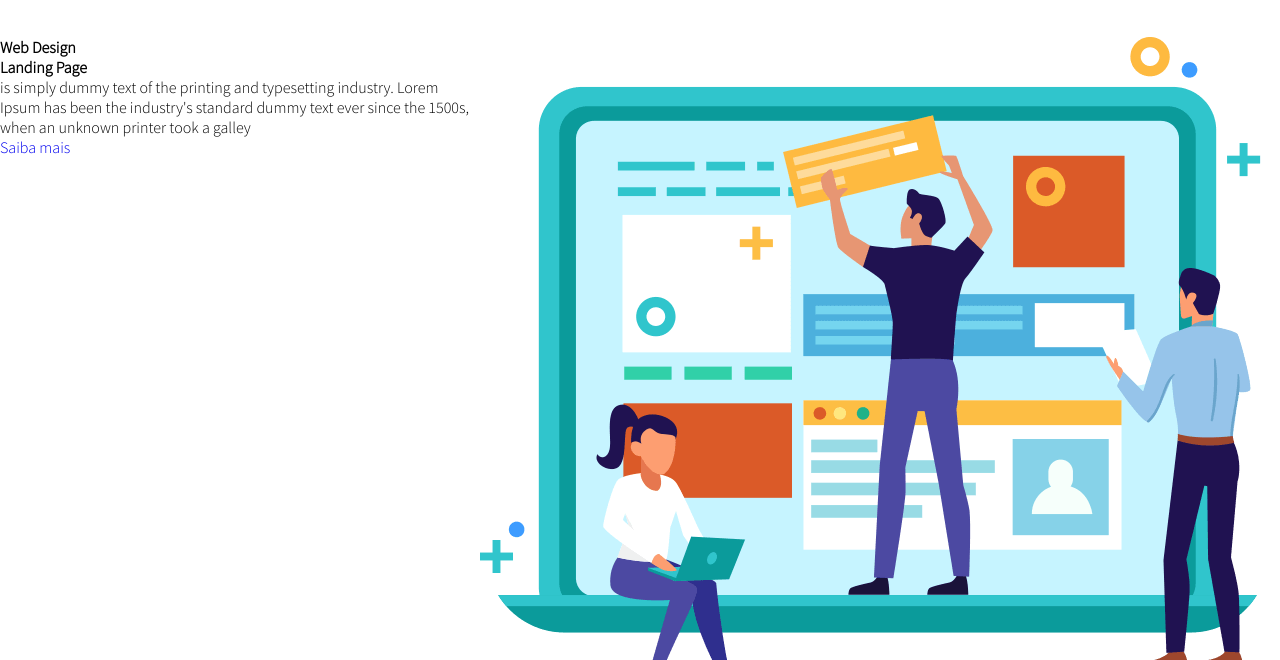
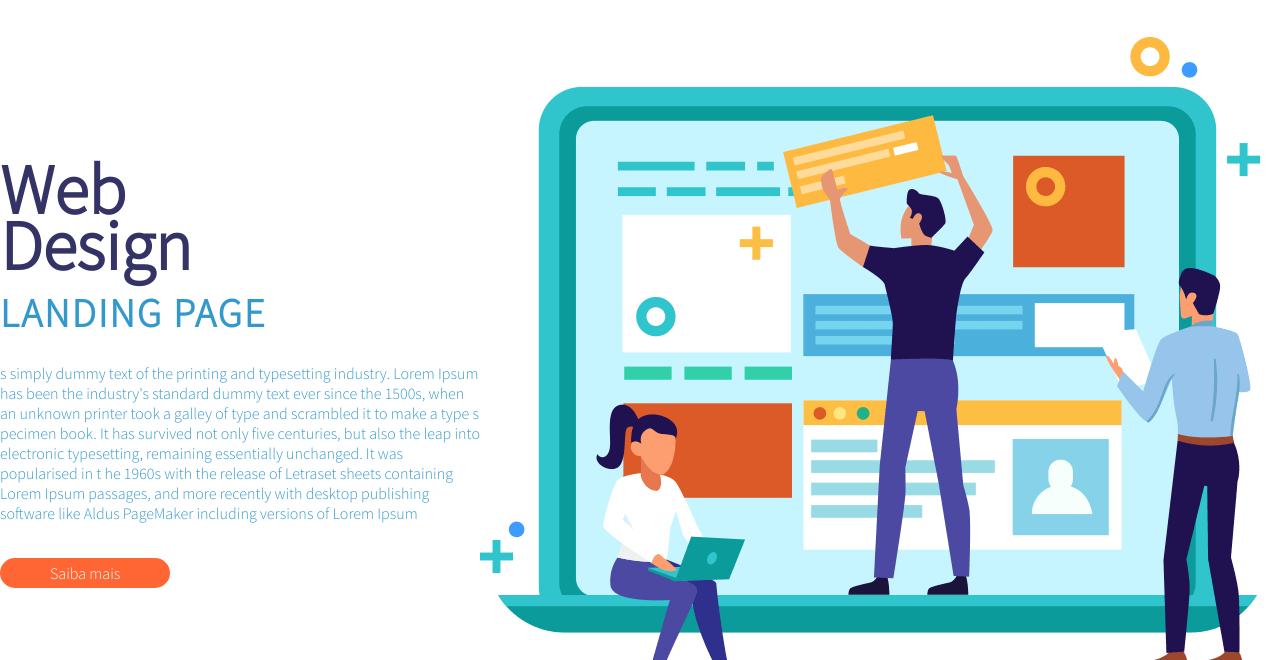
Before and after one commit to Marcelo1991/Aulas-CSS, a plain HTML site: page index.html in a window 1280 px wide. Shown: the part 140-800 px from the top of the page. Drawn offline with Linux system fonts and the light colour scheme.

Commit message:
Criação do Main e arquivos CSS do mesmo

```diff
--- /dev/null
+++ b/assets/css/main.css
@@ -0,0 +1,39 @@
+.sobre-web-design {
+  align-items: center;
+  justify-content: space-between;
+}
+
+.sobre-web-design article {
+  width: 550px;
+}
+
+.sobre-web-design article h1 {
+  font-size: 70px;
+  line-height: 80%;
+  font-weight: 900;
+  color: #333366;
+
+}
+
+.sobre-web-design article h2 {
+  font-size: 40px;
+  text-transform: uppercase;
+  letter-spacing: 2px;
+  line-height: 200%;
+}
+
+.sobre-web-design article h2,
+.sobre-web-design article p {
+  color: #3399cc;
+}
+
+
+.sobre-web-design article p {
+
+  margin: 10px 0px 40px 0;
+}
+
+.sobre-web-design figcaption {
+  width: 900px;
+
+}
--- a/assets/css/style.css
+++ b/assets/css/style.css
@@ -3,6 +3,7 @@
 /* Components */
 @import './header.css';
 @import './buttons.css';
+@import './main.css';
 
 /* Reset CSS */
 * {
--- a/index.html
+++ b/index.html
@@ -50,16 +50,21 @@
   <!-- Container -->
   <main class="container">
     <!--  Section Conteúdo do Site -->
-    <section class="row">
+    <section class="row sobre-web-design">
       <article>
-        <h1>Web Design</h1>
+        <h1>Web <br> Design</h1>
         <h2>Landing Page</h2>
         <p>
-          is simply dummy text of the printing and typesetting industry.
+          s simply dummy text of the printing and typesetting industry.
           Lorem Ipsum has been the industry's standard dummy text ever since the 1500s,
-          when an unknown printer took a galley
+          when an unknown printer took a galley of type and scrambled it to make a type s
+          pecimen book. It has survived not only five centuries, but also the leap into
+          electronic typesetting, remaining essentially unchanged. It was popularised in t
+          he 1960s with the release of Letraset sheets containing Lorem Ipsum passages,
+          and more recently with desktop publishing software like Aldus PageMaker including
+          versions of Lorem Ipsum
         </p>
-        <a href="#">Saiba mais</a>
+        <a href="#" class="btn btn-laranja">Saiba mais</a>
       </article>
       <figcaption>
         <img src="./assets/images/pessoas-construindo-pc.png" alt="Pessoas">
```
